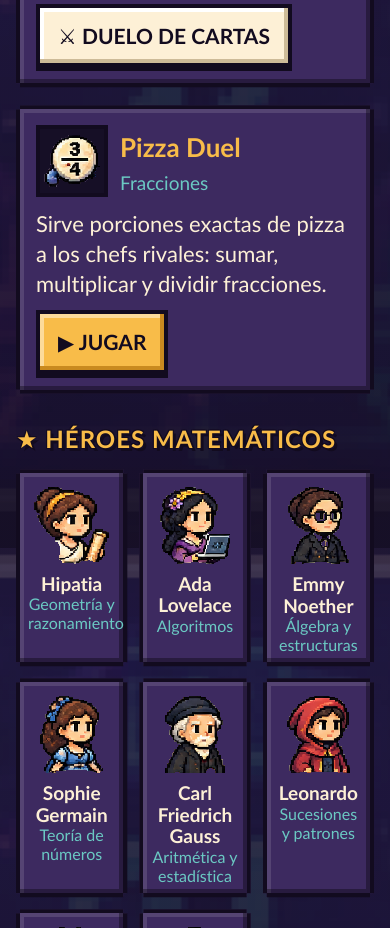
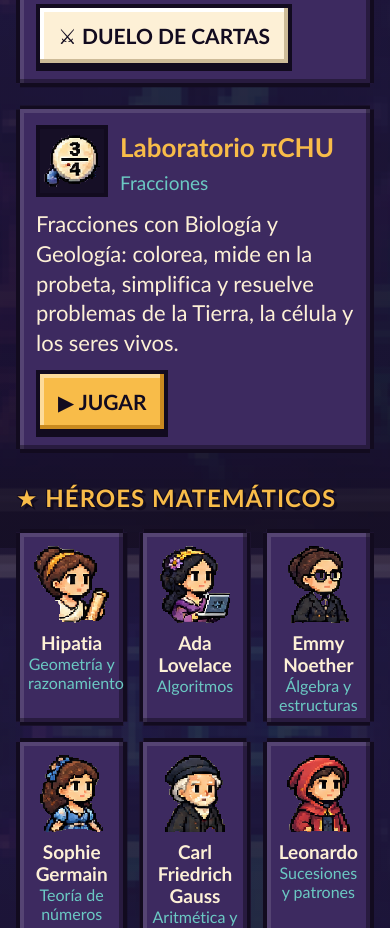
Before and after one commit to jantoniolade-blip/pichu-lab, a plain HTML site: page index.html in a window 390 px wide. Shown: the part 1140-2068 px from the top of the page. Drawn offline with Linux system fonts and the light colour scheme; a web font is replaced by a local one.

Commit message:
Laboratorio πCHU: capa pixel art y tarjeta en la portada
Co-Authored-By: Claude Opus 5.5 <noreply@anthropic.com>

```diff
--- a/index.html
+++ b/index.html
@@ -83,8 +83,8 @@
     { id: "divisibilidad", titulo: "Reino de la divisibilidad", tema: "Divisibilidad", enemigo: "primox",
       desc: "Divisores, primos, factorización, MCD y mcm. Elige el modo fácil (una pregunta cada vez) o el duelo de cartas.",
       activo: true, botones: [["facil.html", "▶ Modo fácil"], ["", "⚔ Duelo de cartas"]] },
-    { id: "fracciones", titulo: "Pizza Duel", tema: "Fracciones", enemigo: "denominadoron",
-      desc: "Sirve porciones exactas de pizza a los chefs rivales: sumar, multiplicar y dividir fracciones.", activo: true }
+    { id: "fracciones", titulo: "Laboratorio πCHU", tema: "Fracciones", enemigo: "denominadoron",
+      desc: "Fracciones con Biología y Geología: colorea, mide en la probeta, simplifica y resuelve problemas de la Tierra, la célula y los seres vivos.", activo: true }
   ];
 
   const A = "assets/pichu-royale/";
--- /dev/null
+++ b/juegos/fracciones/pixel-skin.css
@@ -0,0 +1,60 @@
+/* =====================================================================
+   πCHU ROYALE · capa pixel art 16-bit para el Laboratorio πCHU (fracciones)
+   Se carga DESPUÉS del <style> original y solo sobrescribe aspecto.
+   El cuaderno (papel) sigue claro: ahí se escriben y colorean fracciones.
+   ===================================================================== */
+:root {
+  --mesa: #211736;
+  --mesa-2: #3d2a60;
+  --papel: #fdf0d6;
+  --papel-2: #fffaf0;
+  --linea: #d9c8ef;
+  --tinta: #120b1f;
+  --salvia: #3e8f8a;
+  --salvia-osc: #2e6e6a;
+  --coral: #e46666;
+  --coral-osc: #a63c3c;
+  --mostaza: #f8bc49;
+  --font: 'Jersey 10', 'Trebuchet MS', system-ui, sans-serif;
+  --px-digits: 'Press Start 2P', ui-monospace, monospace;
+  --px-lavanda: #a477d4;
+}
+html { font-synthesis: none; }
+html, body, button, input, select, textarea { font-variant-ligatures: none; font-feature-settings: "liga" 0, "clig" 0; }
+body { font-size: 19px; }
+body::before { background: radial-gradient(circle at 20% 10%, rgba(164,119,212,.22), transparent 45%), radial-gradient(circle at 85% 90%, rgba(107,201,195,.16), transparent 45%); }
+img { image-rendering: pixelated; }
+:focus-visible { outline: 3px dashed var(--mostaza); outline-offset: 3px; }
+
+/* Botones */
+.btn { border-radius: 0; border: 4px solid var(--tinta); box-shadow: inset -4px -4px 0 rgba(0,0,0,.2), inset 4px 4px 0 rgba(255,255,255,.35), 0 4px 0 var(--tinta); transition: none; font-size: 1.1rem; }
+.btn:active { transform: translateY(4px); box-shadow: inset -4px -4px 0 rgba(0,0,0,.2), inset 4px 4px 0 rgba(255,255,255,.35), 0 0 0 var(--tinta); }
+.btn.primary { background: var(--mostaza); color: var(--tinta); text-shadow: none; }
+.btn.green { background: var(--salvia-osc); text-shadow: none; }
+
+/* Menú */
+.brand { border-radius: 0; background: var(--mesa-2); color: var(--mostaza); box-shadow: 3px 3px 0 var(--tinta); font-family: var(--font); font-size: 1rem; letter-spacing: 2px; padding: 6px 10px; }
+.hero h1 { font-family: var(--font); font-weight: 400; font-size: clamp(2.4rem, 11vw, 3.6rem); line-height: 1; overflow-wrap: anywhere; min-width: 0; -webkit-text-stroke: 0; color: var(--papel); text-shadow: 4px 4px 0 var(--px-lavanda), 8px 8px 0 var(--tinta); }
+.hero img { animation: pxBob 1.2s steps(2) infinite; }
+@keyframes pxBob { 50% { transform: translateY(-6px); } }
+.station { border-radius: 0; border: 4px solid var(--tinta); box-shadow: 5px 5px 0 var(--tinta); }
+.station .ic { border-radius: 0; background: var(--mesa-2); }
+.station small { color: #5d4a80; }
+
+/* Cuaderno y tareas */
+.paper { border-radius: 0; border: 4px solid var(--tinta); box-shadow: inset 0 0 0 3px var(--mostaza), inset 0 0 0 6px var(--tinta), 7px 7px 0 var(--tinta); padding: 20px; }
+.paper h2 { text-transform: uppercase; }
+.muted, .log, .stats small { color: #5d4a80; }
+.chip, .progress i, .topic > div, .lab-ctrl .group, .vial, .sign, .op, .cell, .fin input, input.numin, .tin, textarea, pre.cert, .stats div, .fact, .toast { border-radius: 0; }
+.chip { background: var(--mesa-2); border: 3px solid var(--tinta); box-shadow: inset 0 0 0 2px var(--px-lavanda); }
+.cell { border-width: 3px; }
+.cell.on { background: #4c9bc9; }
+.fb .bubble { border-radius: 0; box-shadow: 3px 3px 0 var(--tinta); }
+.fact { background: var(--mesa-2); }
+.bigstars { color: var(--mostaza); }
+.stats b { font-family: var(--px-digits); font-weight: 400; font-size: 1rem; line-height: 1.6; }
+
+/* Enlace a la portada πCHU ROYALE (solo en el menú de estaciones) */
+.px-back { display: inline-block; margin: 0 0 12px; font-family: var(--px-digits); font-size: .6rem; line-height: 1.4; color: var(--papel); text-decoration: none; background: #160f26; border: 3px solid var(--tinta); box-shadow: 3px 3px 0 var(--tinta); padding: 8px 10px; }
+.px-back:focus-visible { outline: 3px dashed var(--mostaza); }
+.hero > div { min-width: 0; }
```
Also changed, not shown: juegos/fracciones/index.html (+7 -2 lines), 2 other files.
